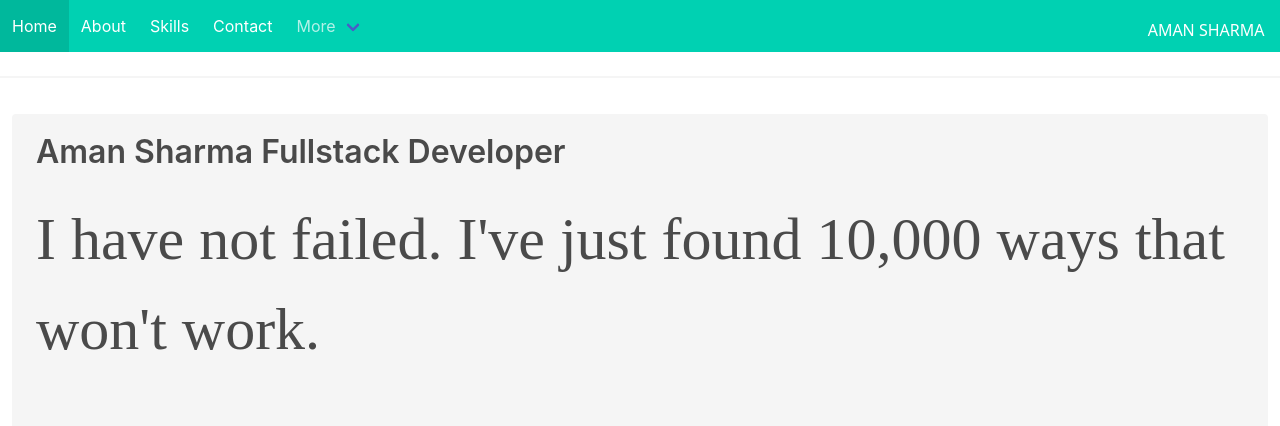
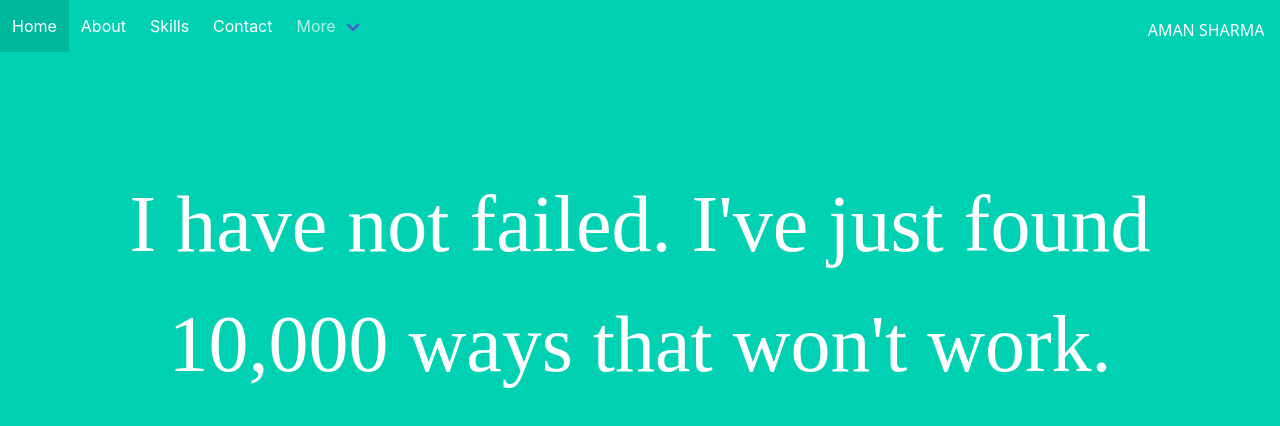
Before and after one commit to AmanSharma4419/Portfolio-site, a React (Create React App) app: page / in a window 1280 px wide. Shown: the top 426 px of the page. Built offline with nearby package versions, Linux system fonts and the light colour scheme.

Commit message:
--minor fixes--

```diff
--- a/src/components/About.js
+++ b/src/components/About.js
@@ -7,8 +7,7 @@ export default function About() {
   return (
     <>
       <Navbar />
-      <hr />
-      <section class="hero is-primary">
+      <section class="hero is-medium is-primary is-bold">
         <div class="hero-body">
           <div
             class="container"
--- a/src/components/Homepage.js
+++ b/src/components/Homepage.js
@@ -24,13 +24,13 @@ class Homepage extends React.Component {
   componentDidMount() {
     this.timeout = setTimeout((quotesArr) => {
       this.randomArrGen((quotesArr = this.state.quotesArr));
-    }, 1000);
+    }, 500);
   }
   componentWillUpdate() {
     this.timeout = setTimeout((quotesArr) => {
       this.randomArrGen((quotesArr = this.state.quotesArr));
       this.state.randomClassnames.reverse();
-    }, 3500);
+    }, 3000);
   }
   componentWillUnmount() {
     clearTimeout(this.timeout);
@@ -46,22 +46,17 @@ class Homepage extends React.Component {
     return (
       <div className="App">
         <Navbar />
-        <hr />
-        <div class="tile is-parent">
-          <article class={this.state.randomClassnames[0]}>
-            <p class="title">Aman Sharma Fullstack Developer</p>
-
+        <section class="hero is-primary is-fullheight">
           {this.state.initialArr !== null ? (
             <div
-                class="content"
-                style={{ fontFamily: " cursive", fontSize: "60px" }}
+              class="tile is-parent"
+              style={{ fontFamily: " cursive", fontSize: "80px",textAlign:"center",marginTop:"100px" }}
             >
               {this.state.initialArr}
               {this.state.initialArr ? <hr /> : null}
             </div>
           ) : null}
-          </article>
-        </div>
+        </section>
       </div>
     );
   }
--- a/src/components/Skills.js
+++ b/src/components/Skills.js
@@ -5,8 +5,7 @@ export default function Skills() {
   return (
     <>
       <Navbar />
-      <hr />
-      <section class="hero is-primary">
+      <section class="hero is-medium is-primary is-bold">
         <div class="hero-body">
           <div class="container">
             <h1 class="title">Complete Skill Set</h1>
@@ -16,8 +15,9 @@ export default function Skills() {
           </div>
         </div>
       </section>
+      <hr/>
       <div class="content">
-        <hr />
+        <div style={{marginLeft:"42%"}}>
           <h3 class="subtitle">Languages</h3>
           <ol type="1">
             <li>Html 5</li>
@@ -44,6 +44,8 @@ export default function Skills() {
             <li>Nosql-MongoDB</li>
             <li>Mysql</li>
           </ol>
+        </div>
+
         <footer class="footer">
           <div class="content has-text-centered">
             <p>
```
Lines whose indentation alone changed are shown as unchanged.
